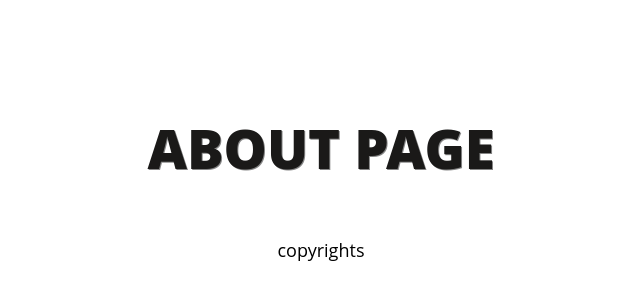
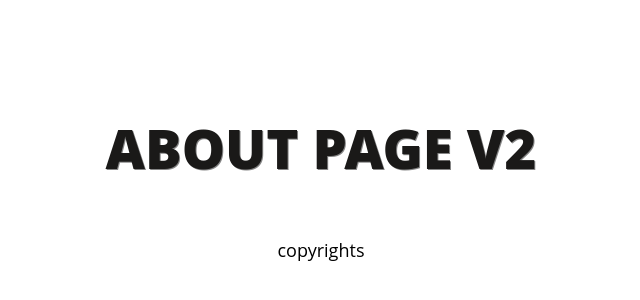
Before and after one commit to abdennour/example-static-website, a plain HTML site: page about.html in a window 1280 px wide. Shown: the part 226-526 px from the top of the page, without its empty margins (319-959 px from the left). Drawn offline with Linux system fonts and the light colour scheme.

Commit message:
Update about.html

```diff
--- a/about.html
+++ b/about.html
@@ -129,7 +129,7 @@
   </head>
   <body>
     <div class="content">
-        <h1 class="title">About Page</h1>
+        <h1 class="title">About Page v2</h1>
         <footer class="global-footer">
            <p>copyrights</p>
         </footer>
```
